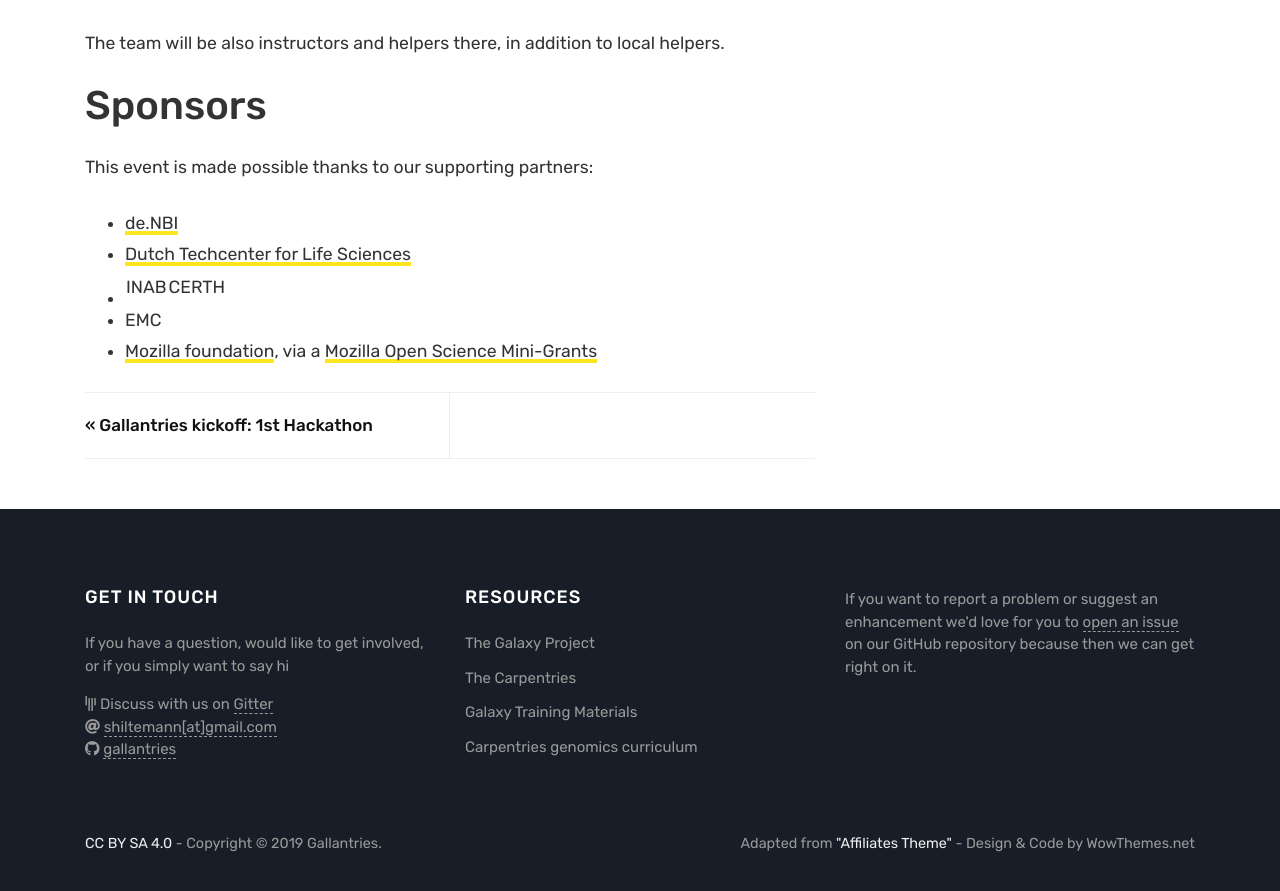
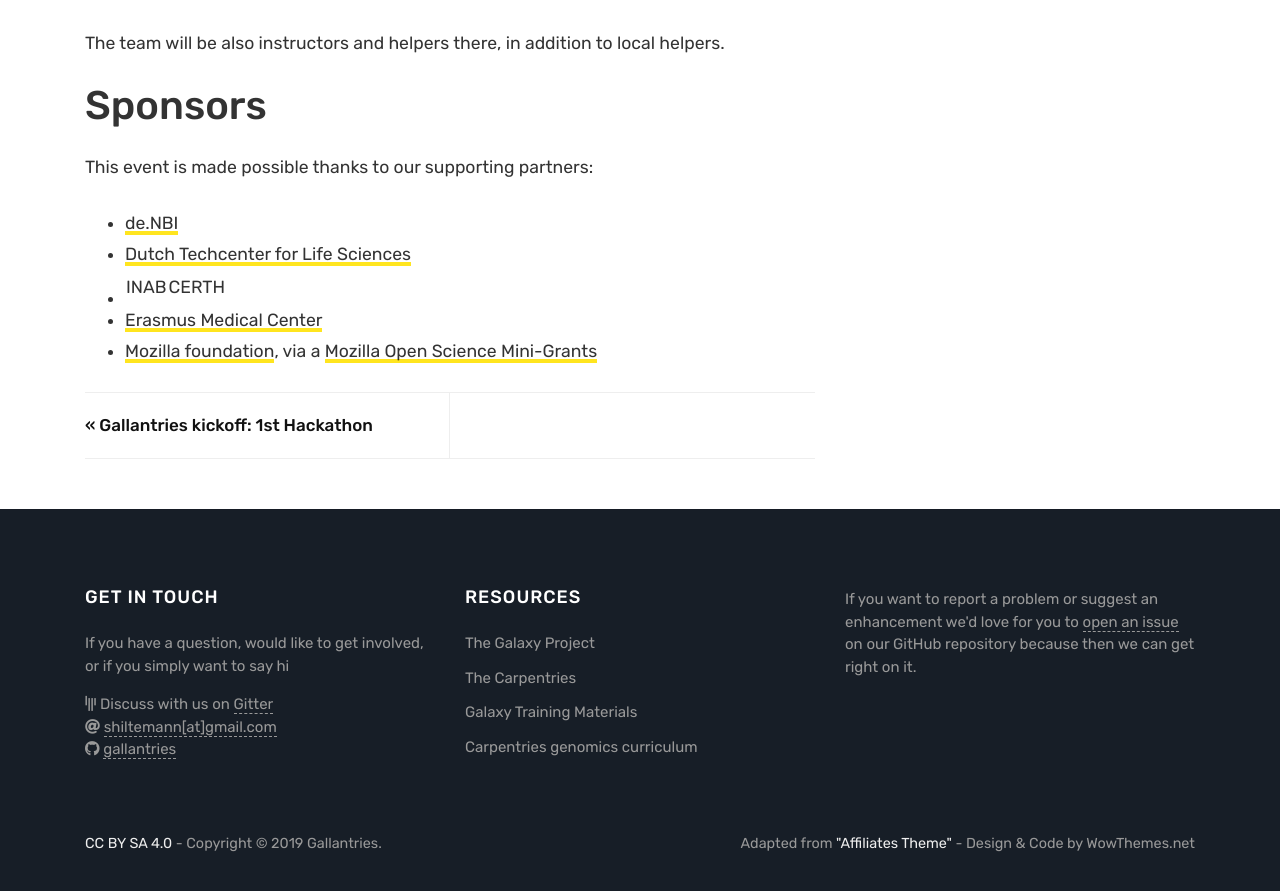
Before and after one commit to gallantries/gallantries.github.io, a Jekyll site: the page built from _events/2019-03-25-first-galantries-workshop.md, in a window 1280 px wide and 900 px high, scrolled down 4055 px. Shown: the top 891 px of the window. Built offline with Jekyll 4.4.1, drawn with Linux system fonts in a browser that asks for light colours; nearby versions of some CDN libraries.

Commit message:
Update _events/2019-03-25-first-galantries-workshop.md
Co-Authored-By: bebatut <berenice.batut@gmail.com>

```diff
--- a/_events/2019-03-25-first-galantries-workshop.md
+++ b/_events/2019-03-25-first-galantries-workshop.md
@@ -135,5 +135,5 @@ This event is made possible thanks to our supporting partners:
 - [de.NBI](https://www.denbi.de/)
 - [Dutch Techcenter for Life Sciences](https://www.dtls.nl/)
 - INAB|CERTH
-- EMC
+- [Erasmus Medical Center](https://www.erasmusmc.nl)
 - [Mozilla foundation](https://foundation.mozilla.org/en/), via a [Mozilla Open Science Mini-Grants](https://foundation.mozilla.org/en/awards/)
```
